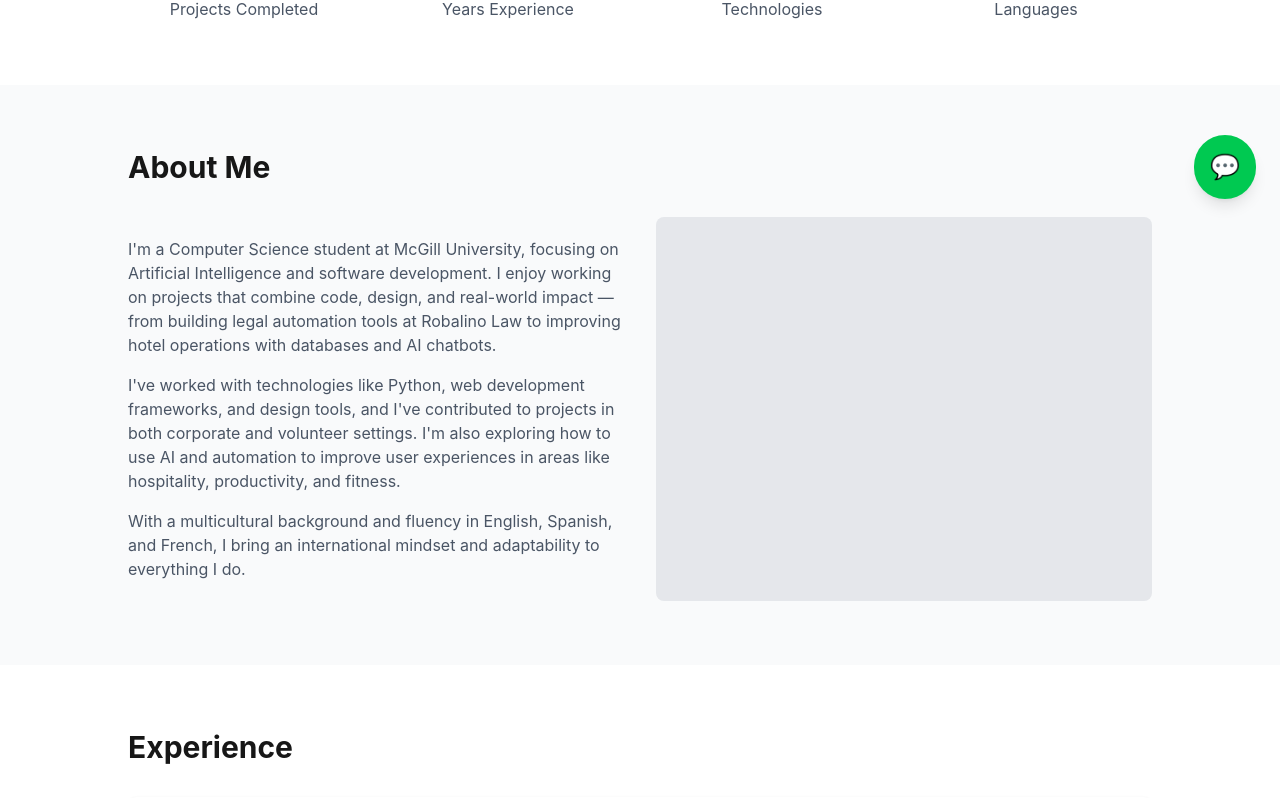
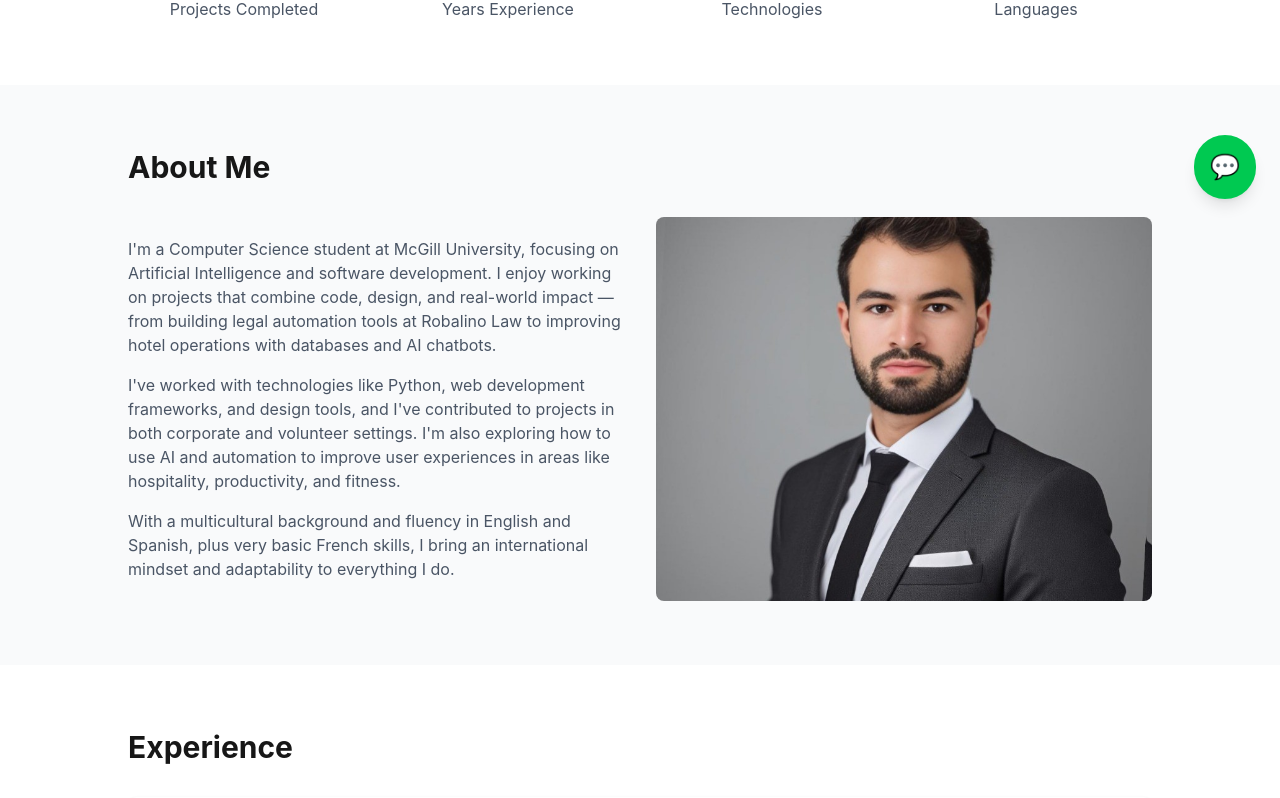
Before and after one commit to Mau567/personal_webpage, a Next.js app: page / in a window 1280 px wide. Shown: the part 577-1375 px from the top of the page. Built offline with nearby package versions, Linux system fonts and the light colour scheme.

Commit message:
Enhance theming support by adding custom CSS variables in globals.css. Update homepage content to reflect improved language fluency description and replace placeholder image with a profile photo for better personalization.

```diff
--- a/src/app/globals.css
+++ b/src/app/globals.css
@@ -5,7 +5,8 @@
   --foreground: #171717;
 }
 
-@theme inline {
+/* Custom CSS variables for theming */
+:root {
   --color-background: var(--background);
   --color-foreground: var(--foreground);
   --font-sans: var(--font-geist-sans);
--- a/src/app/page.tsx
+++ b/src/app/page.tsx
@@ -238,12 +238,16 @@ export default function Home() {
                 I&apos;ve worked with technologies like Python, web development frameworks, and design tools, and I&apos;ve contributed to projects in both corporate and volunteer settings. I&apos;m also exploring how to use AI and automation to improve user experiences in areas like hospitality, productivity, and fitness.
               </p>
               <p className="text-gray-600 dark:text-gray-300">
-                With a multicultural background and fluency in English, Spanish, and French, I bring an international mindset and adaptability to everything I do.
+                With a multicultural background and fluency in English and Spanish, plus very basic French skills, I bring an international mindset and adaptability to everything I do.
               </p>
             </div>
             <div className="relative h-64 md:h-96">
-              {/* Add your image here */}
-              <div className="absolute inset-0 bg-gray-200 dark:bg-gray-700 rounded-lg"></div>
+              <Image
+                src="/images/linkedin_profile_photo.jpeg"
+                alt="Mauricio Javier Letort"
+                fill
+                className="object-cover rounded-lg"
+              />
             </div>
           </div>
         </div>
```
Also changed, not shown: public/images/linkedin_profile_photo.jpeg (added).
